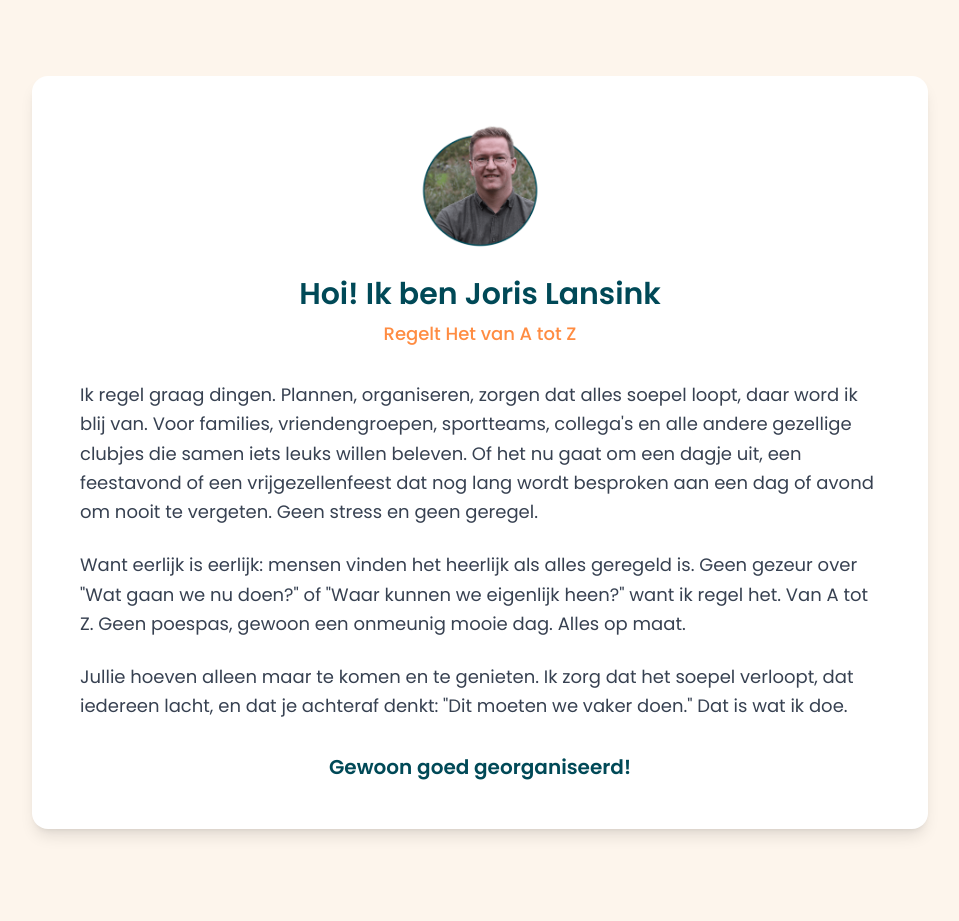
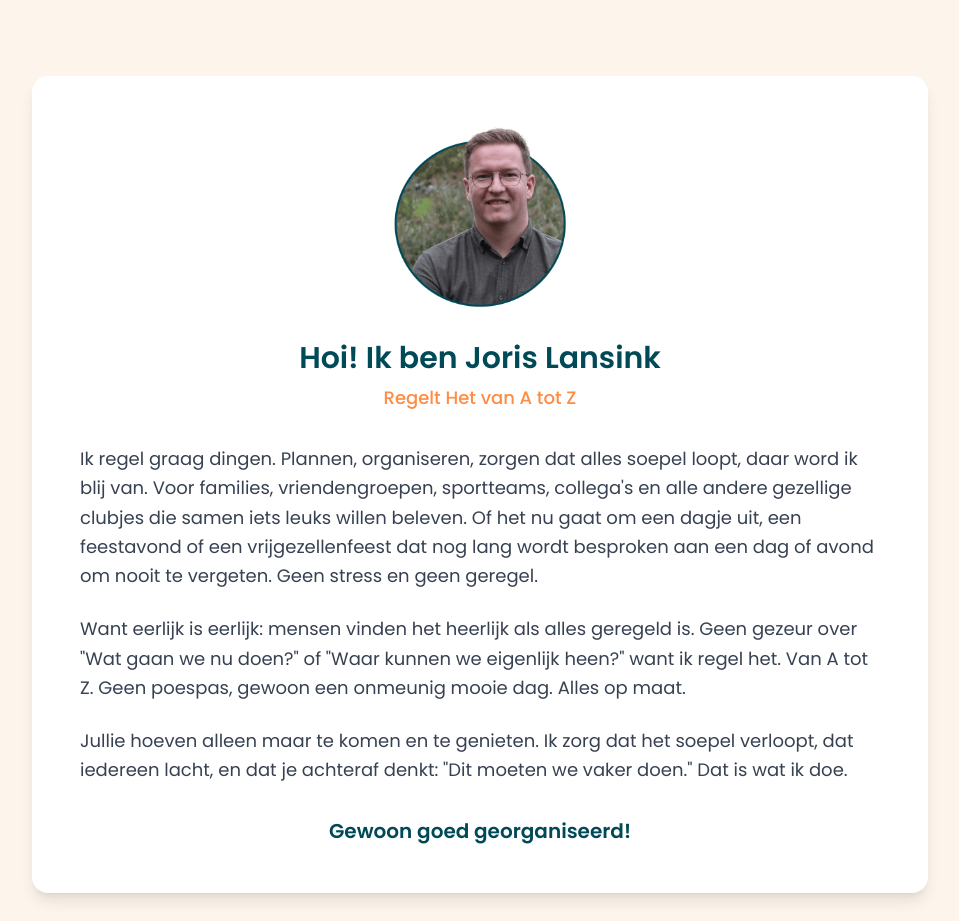
Before and after one commit to Rubenkl/jorisorganiseerthet-website, a React (Vite) app: page / in a window 1280 px wide. Shown: the part 820-1741 px from the top of the page, without its empty margins (160-1119 px from the left). Built offline with nearby package versions, Linux system fonts and the light colour scheme.

Commit message:
Make personal photo larger

```diff
--- a/src/components/WatIkDoeSection.tsx
+++ b/src/components/WatIkDoeSection.tsx
@@ -13,7 +13,7 @@ const WatIkDoeSection = () => {
                 <img
                   src="/images/tinified-foto-joris-2.png"
                   alt="Foto van Joris Lansink"
-                  className="w-32 h-32 mx-auto"
+                  className="w-48 h-48 mx-auto"
                 />
               </div>
 
```
